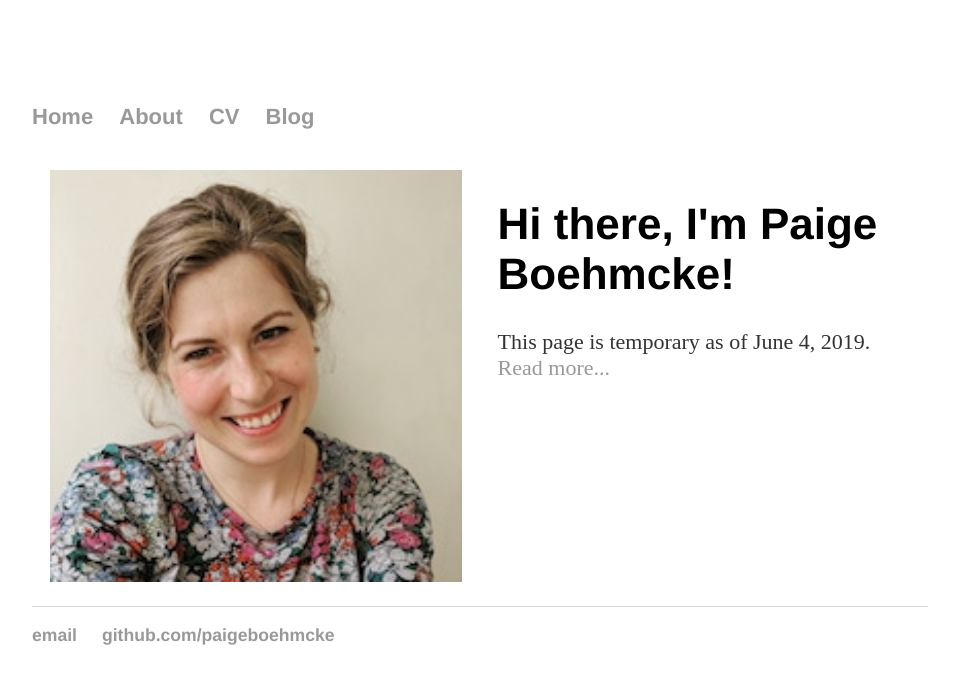
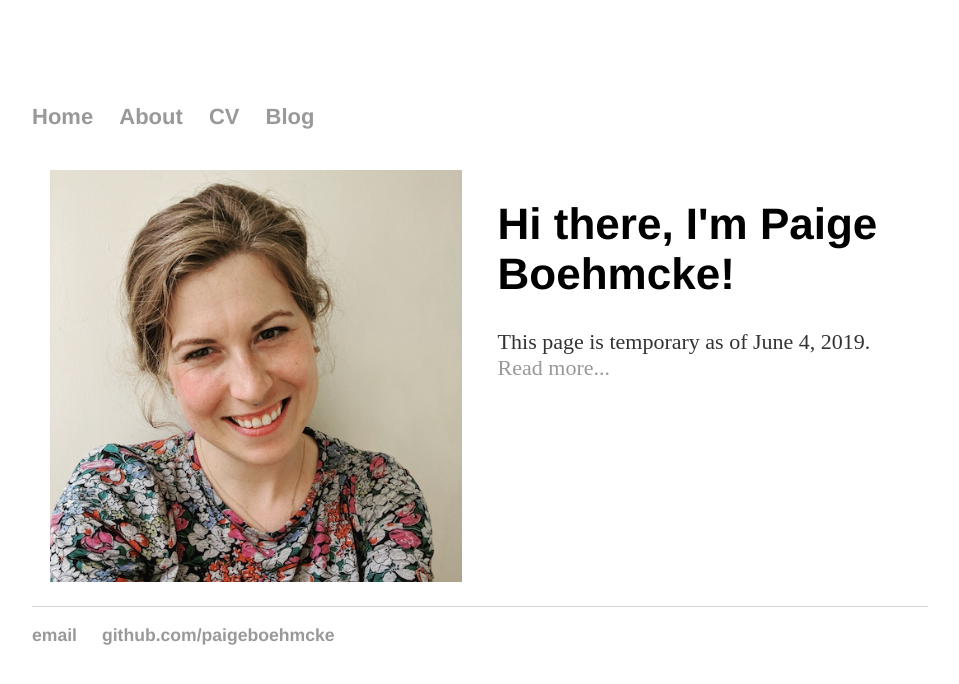
Before and after one commit to paigeboehmcke/paigeboehmcke.github.io, a Jekyll site: the page built from index.html, in a window 1280 px wide. Shown: the top 684 px of the page, without its empty margins (160-1119 px from the left). Built offline with Jekyll 4.4.1, drawn with Linux system fonts in a browser that asks for light colours.

Commit message:
Update index.html

```diff
--- a/index.html
+++ b/index.html
@@ -3,7 +3,7 @@
 title: Paige Boehmcke
 ---
 <div class="blurb">
-	<img src="/images/headshot_200px.jpg" alt="paige headshot" width="100%">
+	<img src="/images/headshot.jpg" alt="paige headshot" width="100%">
 </div>
 <div class="blurb">
 	<h1>Hi there, I'm Paige Boehmcke!</h1>
```
